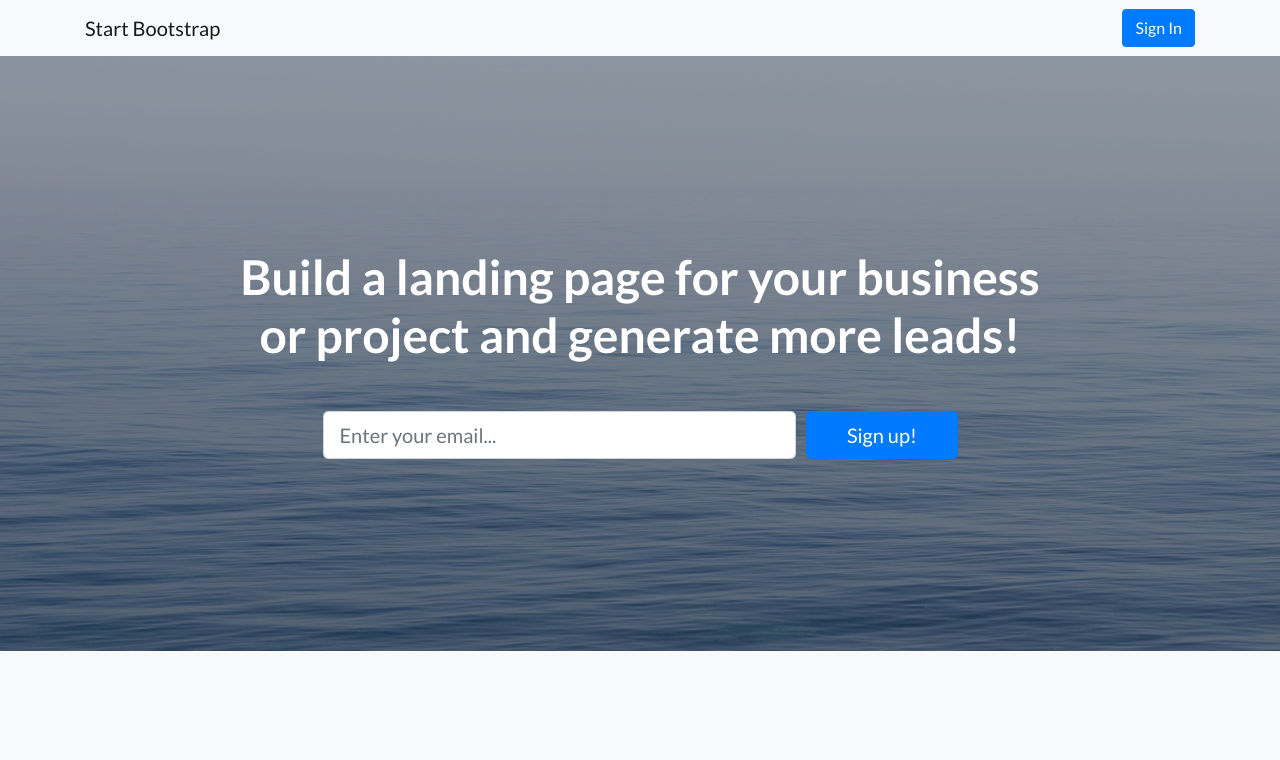
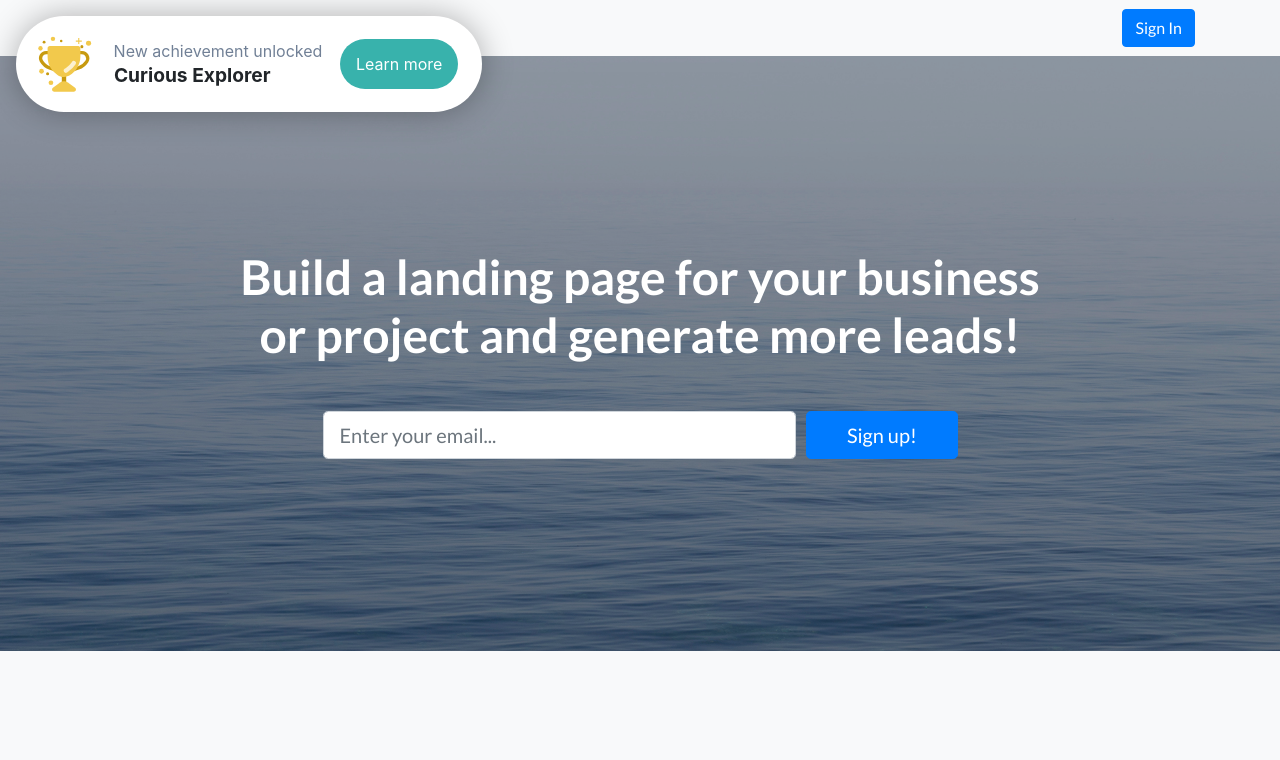
Before and after one commit to simplegoals/simplegoals, a website: page playground/index.html in a window 1280 px wide. Both pictures are taken after a click on the link "Start Bootstrap". Shown: the top 760 px of the page. Drawn offline with nearby package versions, Linux system fonts and the light colour scheme; files that its build step writes are made by us from their sources.

Commit message:
Added data attribute support

```diff
--- a/playground/index.html
+++ b/playground/index.html
@@ -32,7 +32,7 @@
   <!-- Navigation -->
   <nav class="navbar navbar-light bg-light static-top">
     <div class="container">
-      <a class="navbar-brand" href="#">Start Bootstrap</a>
+      <a class="navbar-brand" data-simplegoals-unlock="first" href="#">Start Bootstrap</a>
       <a class="btn btn-primary" href="#">Sign In</a>
     </div>
   </nav>
--- a/playground/index.js
+++ b/playground/index.js
@@ -185,11 +185,20 @@ const SimpleGoals = (() => {
     trigger.addEventListener('click', event => hideOverview())
   }
 
+  const initButtons = () => {
+    document.addEventListener('click', function (event) {
+      if (!event.target.dataset.simplegoalsUnlock) return;
+      event.preventDefault();
+      unlock(event.target.dataset.simplegoalsUnlock);
+    }, false);
+  }
+
   const init = config => {
     setOptions(config)
     prepareGoals(config)
     createDOMElements()
     initOverview()
+    initButtons()
   }
 
   const unlock = (name) => {
```
Also changed, not shown: src/index.js (+9 -0 lines).
